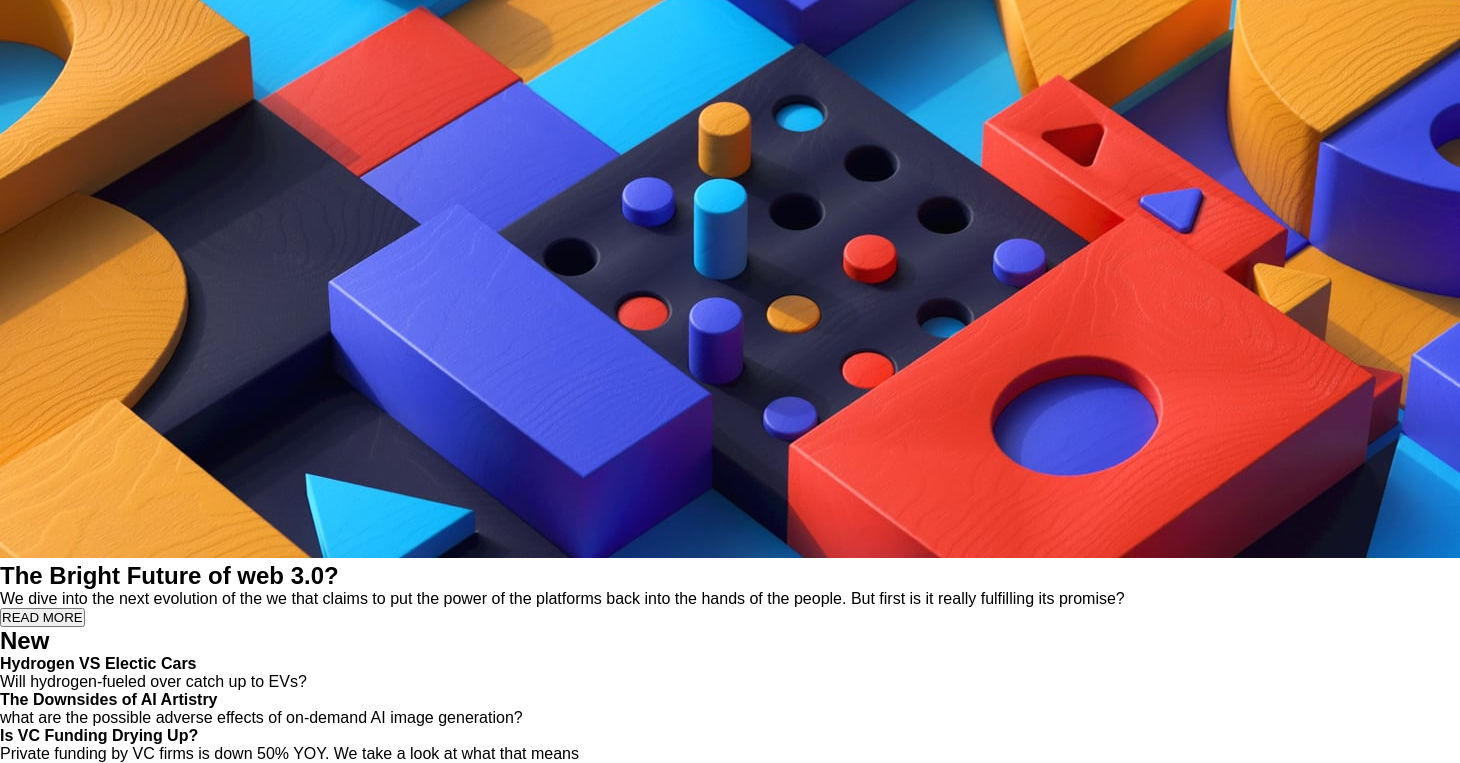
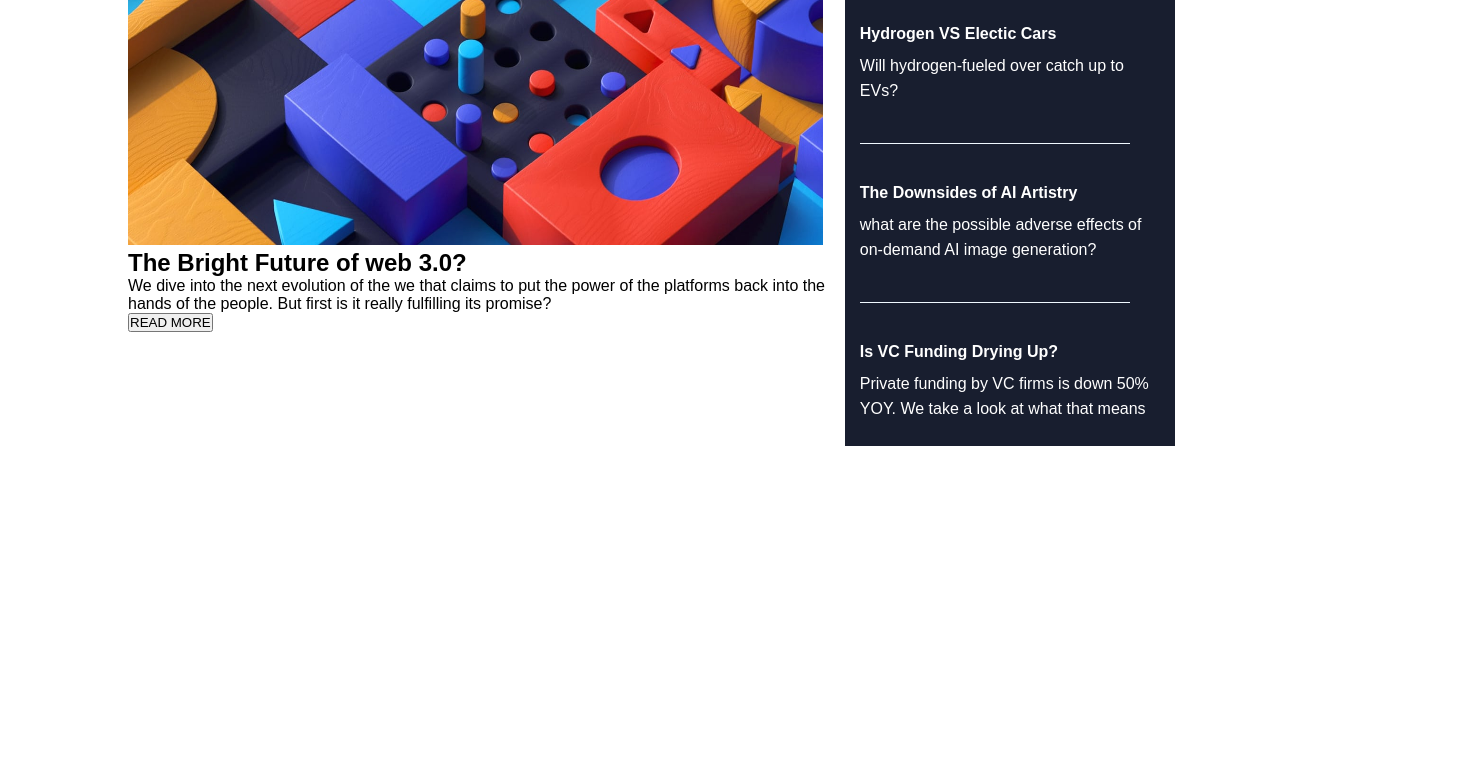
Before and after one commit to quavo19/News-webpage, a website: page index.html in a window 1280 px wide. Shown: the part 228-991 px from the top of the page, 1460 px wide, since content can reach past the window. After the commit the page ends 800 px from the top, so only its background shows below. Drawn offline with Linux system fonts and the light colour scheme.

Commit message:
give elements a better display

```diff
--- a/style.css
+++ b/style.css
@@ -9,7 +9,7 @@
 .nav-bg {
     display: flex;
     justify-content: space-between;
-    margin: 5% 10%;
+    margin: 5% 10% 2%;
 }
 
 .logo,
@@ -29,3 +29,55 @@
     margin: 20px;
     color: rgb(39, 39, 38);
 }
+
+.content-area {
+    margin: 0 10%;
+}
+
+.welcome-image img {
+    width: 97%;
+    height: 325px;
+}
+
+.intro-page {
+    display: grid;
+    grid-template-columns: 70% 30%;
+}
+
+.highlights {
+    background: rgb(24, 30, 47);
+    color: #fff;
+    width: 330px;
+}
+
+.highlights-container {
+    margin: 25px 15px;
+}
+
+.topic h2{
+    font-size: 35px;
+    padding: 0 0 40px 0;
+    color: rgb(196, 147, 87);
+}
+
+.line {
+    margin: 40px 0 40px;
+}
+
+.headline-detail {
+    line-height: 25px;
+}
+
+.headline h4{
+    padding-bottom: 10px;
+}
+
+.headline h4:hover{
+    color: rgb(196, 147, 87);
+}
+
+.line {
+    height: 1px;
+    width: 90%;
+    background-color: aliceblue;
+}
```
